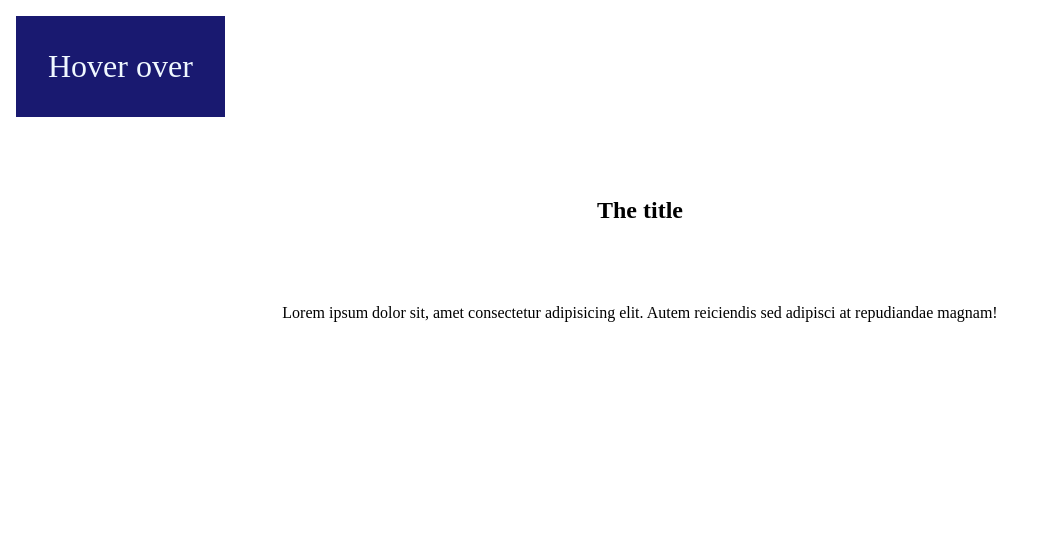
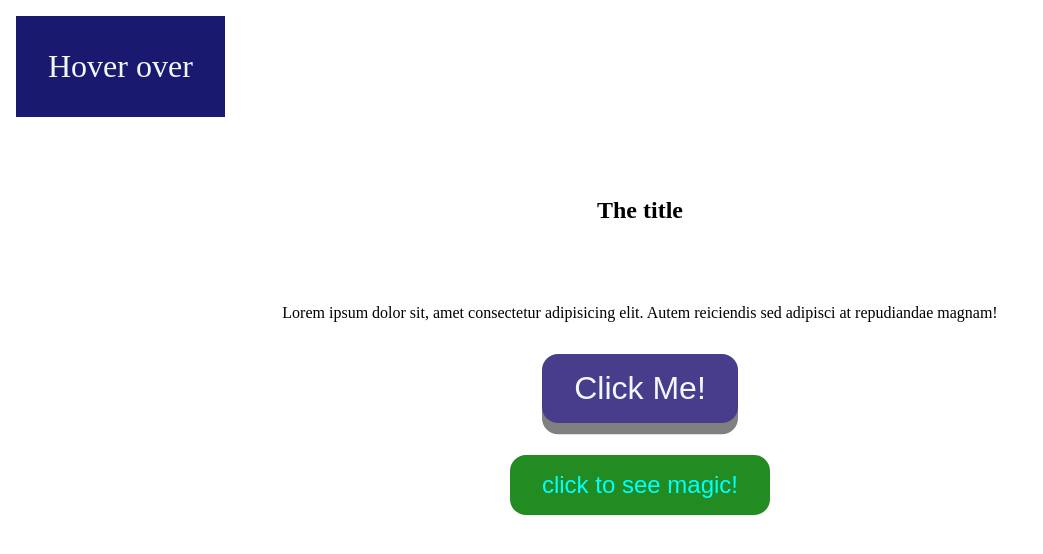
Before and after one commit to peterPalVanyo/css_snippets, a plain HTML site: page index.html in a window 1280 px wide. Shown: the whole page, without its empty margins (0-1043 px from the left). Drawn offline with Linux system fonts and the light colour scheme.

Commit message:
ripple button

```diff
--- a/index.html
+++ b/index.html
@@ -1,11 +1,11 @@
 <!DOCTYPE html>
 <html lang="en">
   <head>
-    <meta charset="UTF-8">
-    <meta name="viewport" content="width=device-width, initial-scale=1.0">
-    <meta http-equiv="X-UA-Compatible" content="ie=edge">
+    <meta charset="UTF-8" />
+    <meta name="viewport" content="width=device-width, initial-scale=1.0" />
+    <meta http-equiv="X-UA-Compatible" content="ie=edge" />
     <title>Document</title>
-    <link rel="stylesheet" href="style.css">
+    <link rel="stylesheet" href="style.css" />
   </head>
   <body>
     <section>
@@ -22,8 +22,13 @@
       <p class="tooltip header">this would be the title</p>
     </article>
     <article>
-        <p>Lorem ipsum dolor sit, amet consectetur adipisicing elit. Autem reiciendis sed adipisci at repudiandae magnam!</p>
+      <p>
+        Lorem ipsum dolor sit, amet consectetur adipisicing elit. Autem
+        reiciendis sed adipisci at repudiandae magnam!
+      </p>
       <p class="tooltip text">and this is the text</p>
     </article>
+    <button id="rd">Click Me!</button>
+    <button id="magic">click to see magic!</button>
   </body>
 </html>
--- a/style.css
+++ b/style.css
@@ -74,6 +74,7 @@ article {
   visibility: hidden;
   opacity: 0;
   transition: all 1s ease-in-out;
+  z-index: 1;
 }
 
 .header {
@@ -113,3 +114,72 @@ article:hover .tooltip {
   visibility: visible;
   opacity: 1;
 }
+
+/* button style practice */
+/* moving 3rd dimensionally */
+
+
+button#rd {
+  cursor: pointer;
+  outline: none;
+  display: block;
+  border: none;
+  font-size: 2rem;
+  margin: 2rem auto;
+  padding: 1rem 2rem;
+  border-radius: 1rem;
+  background-color: darkslateblue;
+  color: aliceblue;
+  box-shadow: 0 0.7rem 0 0 gray;
+  transition: background-color 0.5s ease-in-out, color 0.5s ease-in-out;
+}
+
+button#rd:active {
+  /* margin: 2.5rem auto 2rem auto; */
+  transform: translateY(0.5rem);
+  box-shadow: 0 0.2rem 0 0 gray;
+}
+
+button#rd:hover {
+  background-color: rebeccapurple;
+  color: darkturquoise;
+}
+
+/* button style practice */
+/* opacity ripple */
+
+button#magic {
+  cursor: pointer;
+  outline: none;
+  display: block;
+  border: none;
+  font-size: 1.5rem;
+  margin: 2rem auto;
+  padding: 1rem 2rem;
+  border-radius: 1rem;
+  background-color: forestgreen;
+  color: aqua;
+  position: relative;
+  overflow: hidden;
+}
+
+button#magic::after {
+  position: absolute;
+  content: "";
+  background-color: white;
+  padding-top: 150%;
+  padding-left: 150%;
+  display: block;
+  margin-left: -2rem !important;
+  margin-top: -100%;
+  border-radius: 1rem;
+  opacity: 0;
+  transition: all 1s;
+}
+
+button#magic:active::after {
+  padding: 0;
+  margin: 0;
+  opacity: 0.8;
+  transition: 0s;
+}
```
Lines whose indentation alone changed are shown as unchanged.
